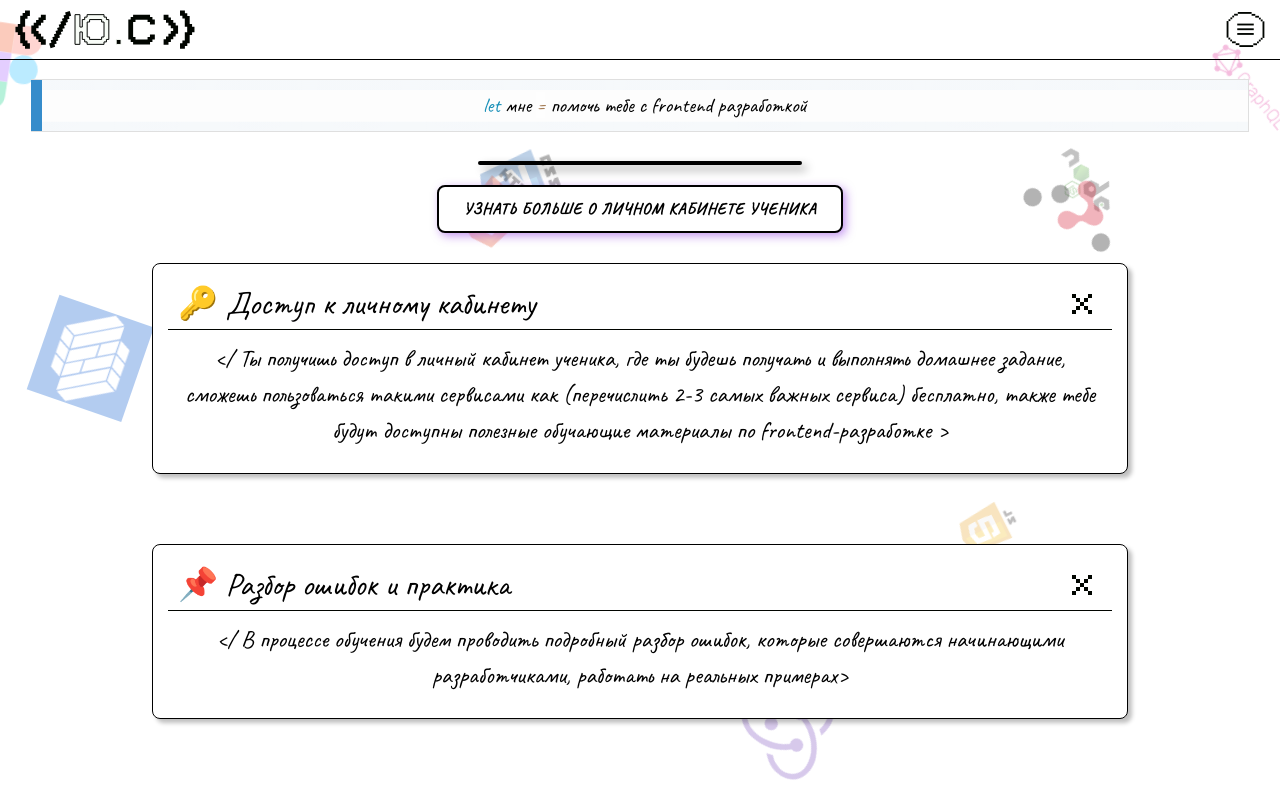
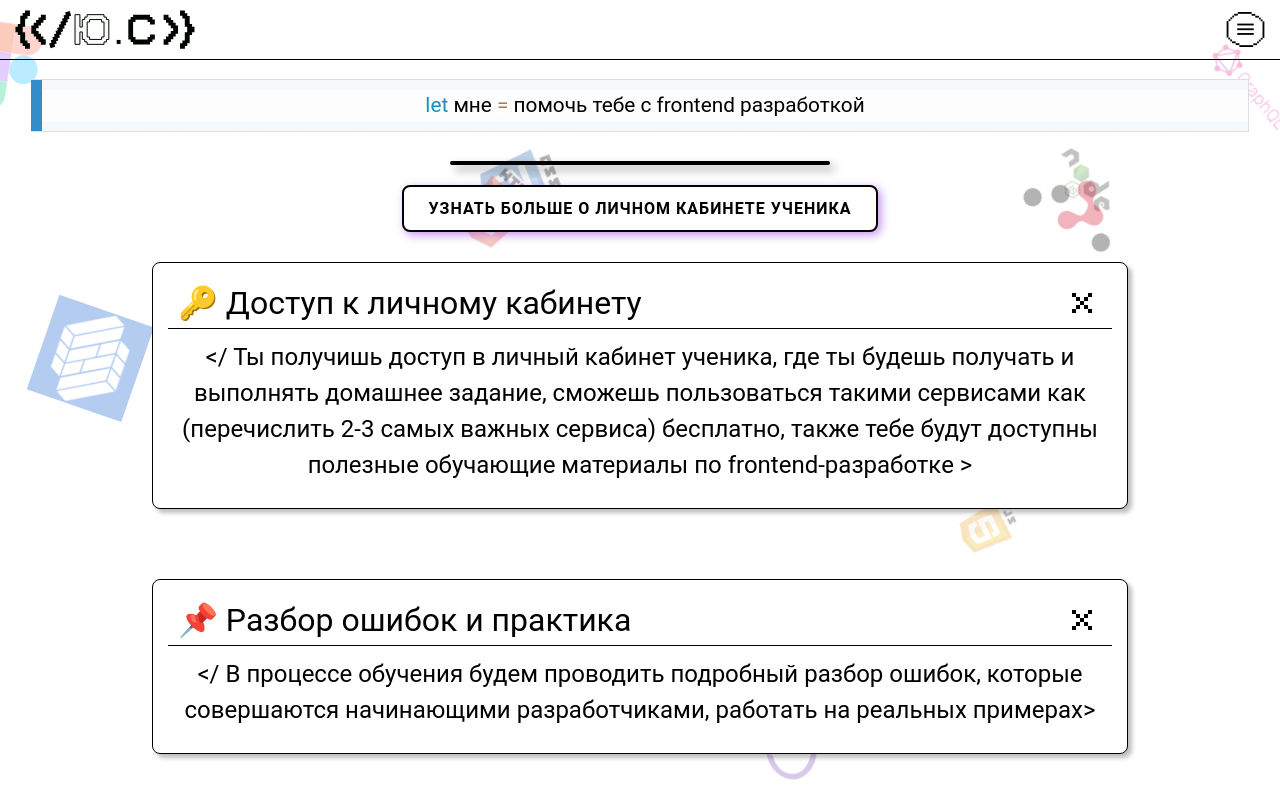
Before and after one commit to yura12042002/123, a React (Create React App) app in the folder front/: page / in a window 1280 px wide. Shown: the top 787 px of the page. Built offline with nearby package versions, Linux system fonts and the light colour scheme; grey boxes are pictures that could not be loaded.

Commit message:
font family fix

```diff
--- a/front/src/components/header/Header.jsx
+++ b/front/src/components/header/Header.jsx
@@ -182,8 +182,9 @@ const Header = () => {
                     borderTopRightRadius: "10px",
                     height: "60vh",
                   }}
+                  onClick={() => handleTabClick(tab)}
                 >
-                  <h2 onClick={() => handleTabClick(tab)}>{tab}</h2>
+                  <h2>{tab}</h2>
                   {tab === "№ РОУДМАП" && (
                     <div
                       className={style.roadmapContainer}
--- a/front/src/index.css
+++ b/front/src/index.css
@@ -1,7 +1,7 @@
 * {
   margin: 0;
   padding: 0;
-  font-family: "TeletactileLatCyr", "Caveat", cursive;
+  font-family: "TeletactileLatCyr", "roboto", cursive;
 }
 body {
   margin: 0;
```
